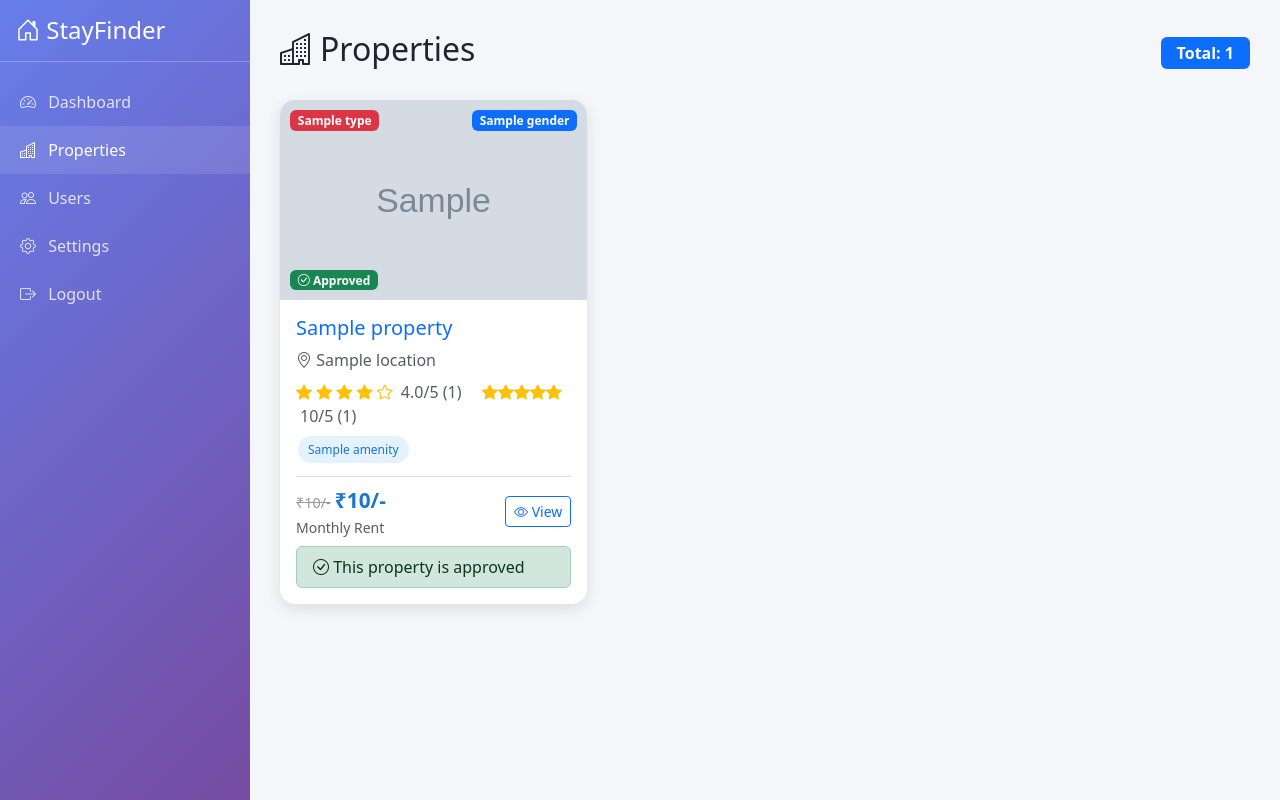
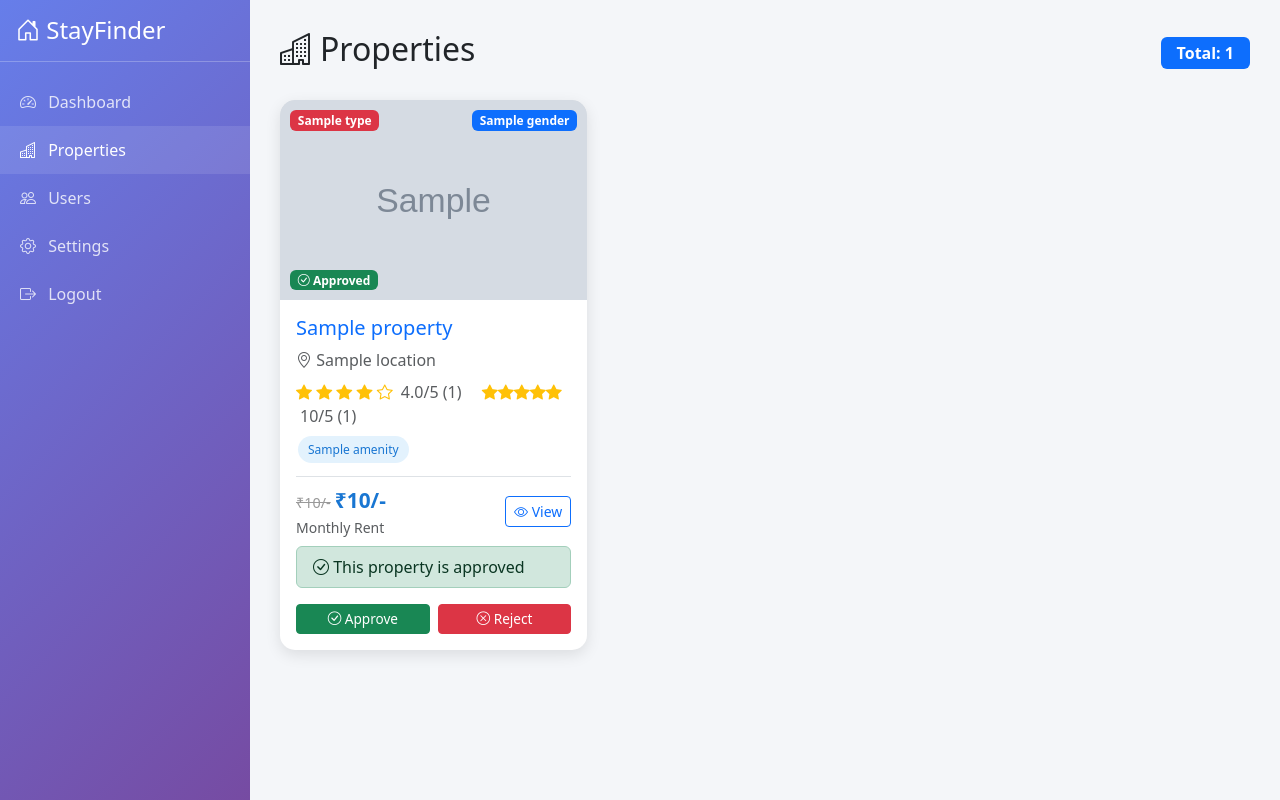
Before and after one commit to dwarkesh777/Stayfinder_Admin, a Flask app: template templates/properties.html in a window 1280 px wide. Run offline with Flask 3, Linux system fonts and the light colour scheme; the template is opened without the code that fills it: most values are stand-ins (such as "Sample title", 1, 10 or a date in 2020); grey boxes marked "Sample" are stand-in pictures; a database or web service that is not in the repository returns one stand-in record (values such as "Sample title").

Commit message:
approve or reject properties

```diff
--- a/templates/properties.html
+++ b/templates/properties.html
@@ -234,8 +234,17 @@ body {
                         </button>
                     </div>
 
-                    {% if property.status != 'approved' and property.status != 'rejected' %}
-                    <div class="action-buttons d-flex mt-3">
+                    {% if property.status == 'approved' %}
+                    <div class="alert alert-success mb-0 mt-2 py-2">
+                        <i class="bi bi-check-circle"></i> This property is approved
+                    </div>
+                    {% elif property.status == 'rejected' %}
+                    <div class="alert alert-danger mb-0 mt-2 py-2">
+                        <i class="bi bi-x-circle"></i> This property is rejected
+                    </div>
+                    {% endif %}
+
+                    <div class="action-buttons d-flex gap-2 mt-3">
                         <form method="POST" action="{{ url_for('approve_property', hostel_id=property.id) }}" style="flex: 1;">
                             <button type="submit" class="btn btn-success btn-sm w-100">
                                 <i class="bi bi-check-circle"></i> Approve
@@ -247,15 +256,6 @@ body {
                             </button>
                         </form>
                     </div>
-                    {% elif property.status == 'approved' %}
-                    <div class="alert alert-success mb-0 mt-2 py-2">
-                        <i class="bi bi-check-circle"></i> This property is approved
-                    </div>
-                    {% elif property.status == 'rejected' %}
-                    <div class="alert alert-danger mb-0 mt-2 py-2">
-                        <i class="bi bi-x-circle"></i> This property is rejected
-                    </div>
-                    {% endif %}
                 </div>
             </div>
         </div>
```
